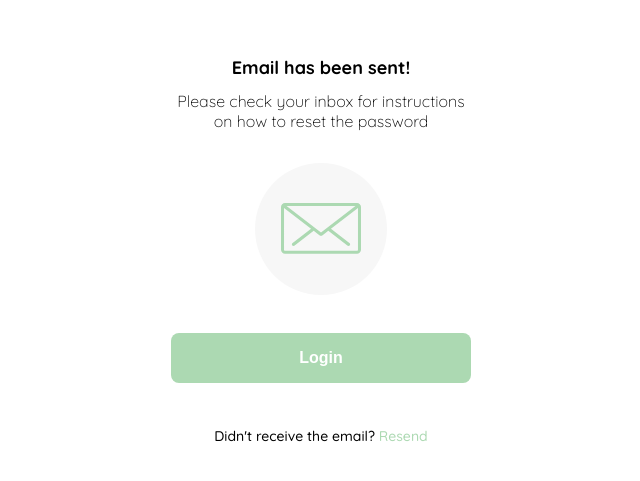
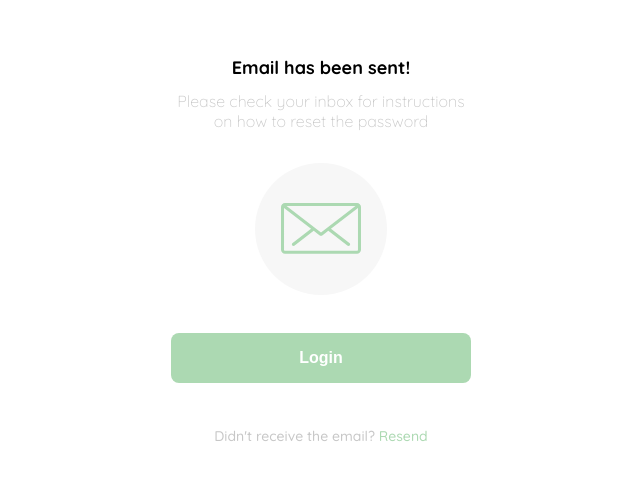
Before and after one commit to AlejaAlvarez/Yard-sale, a plain HTML site: page email.html in a window 1280 px wide. Shown: the part 149-630 px from the top of the page, without its empty margins (319-959 px from the left). Drawn offline with Linux system fonts and the light colour scheme.

Commit message:
Se edito la variable very-light-pink

```diff
--- a/crearCuenta.css
+++ b/crearCuenta.css
@@ -2,7 +2,7 @@
     --white: #FFFFFF;
     --black: #000000;
     --dark: #232830;
-    --very-light-pink: C7C7C7;
+    --very-light-pink: #C7C7C7;
     --text-input-field: #F7F7F7;
     --hospital-green: #ACD9B2;
     --sm: 14px;
--- a/email.css
+++ b/email.css
@@ -3,7 +3,7 @@
     --white: #FFFFFF;
     --black: #000000;
     --dark: #232830;
-    --very-light-pink: C7C7C7;
+    --very-light-pink: #C7C7C7;
     --text-input-field: #F7F7F7;
     --hospital-green: #ACD9B2;
     --sm: 14px;
--- a/login.css
+++ b/login.css
@@ -2,7 +2,7 @@
     --white: #FFFFFF;
     --black: #000000;
     --dark: #232830;
-    --very-light-pink: C7C7C7;
+    --very-light-pink: #C7C7C7;
     --text-input-field: #F7F7F7;
     --hospital-green: #ACD9B2;
     --sm: 14px;
--- a/password.css
+++ b/password.css
@@ -2,7 +2,7 @@
     --white: #FFFFFF;
     --black: #000000;
     --dark: #232830;
-    --very-light-pink: C7C7C7;
+    --very-light-pink: #C7C7C7;
     --text-input-field: #F7F7F7;
     --hospital-green: #ACD9B2;
     --sm: 14px;
--- a/style.css
+++ b/style.css
@@ -2,7 +2,7 @@
     --white: #FFFFFF;
     --black: #000000;
     --dark: #232830;
-    --very-light-pink: C7C7C7;
+    --very-light-pink: #C7C7C7;
     --text-input-field: #F7F7F7;
     --hospital-green: #ACD9B2
 }
```
